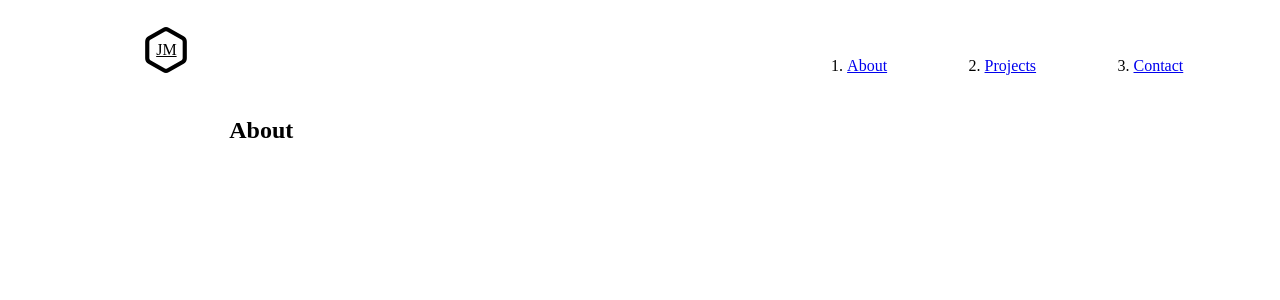
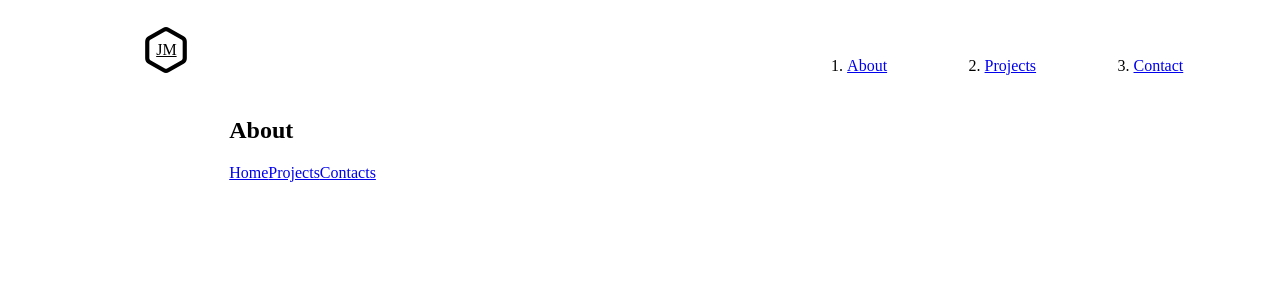
Before and after one commit to Josep2410/portfolio, a React (Vite) app: page /about in a window 1280 px wide. Shown: the top 300 px of the page. Built offline with nearby package versions, Linux system fonts and the light colour scheme; the HTML template or start-up script is replaced by a standard one.

Commit message:
added links to navigate app .

```diff
--- a/src/routes/About.jsx
+++ b/src/routes/About.jsx
@@ -1,7 +1,14 @@
 import React from 'react'
+import { Link } from 'react-router-dom'
 
 export default function About() {
   return (
-    <h2>About</h2>
+    <>
+      <h2>About</h2>
+      <Link to="/">Home</Link>
+      <Link to="/projects">Projects</Link>
+      <Link to="/contact">Contacts</Link>
+
+    </>
   )
 }
```
